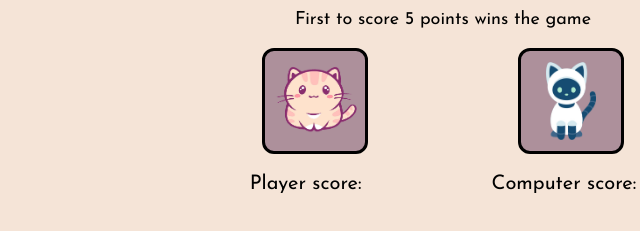
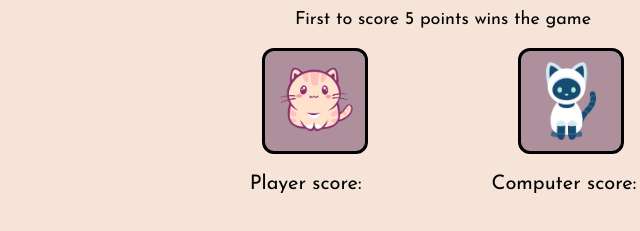
Before and after one commit to mishhuang/rock-paper-scissors, a plain HTML site: page index.html in a window 1280 px wide. Shown: the part 186-417 px from the top of the page, 197-837 px from the left. Drawn offline with Linux system fonts and the light colour scheme.

Commit message:
adjust player background pic size

```diff
--- a/styles.css
+++ b/styles.css
@@ -59,7 +59,7 @@ body {
     width: 100px;
     background-image: url(images/sitting-cat.png);
     background-color: #ad909b;
-    background-size: 110px 110px;
+    background-size: 100%;
     background-repeat: no-repeat;
     background-position: center;
     border-radius: 12px;
```
